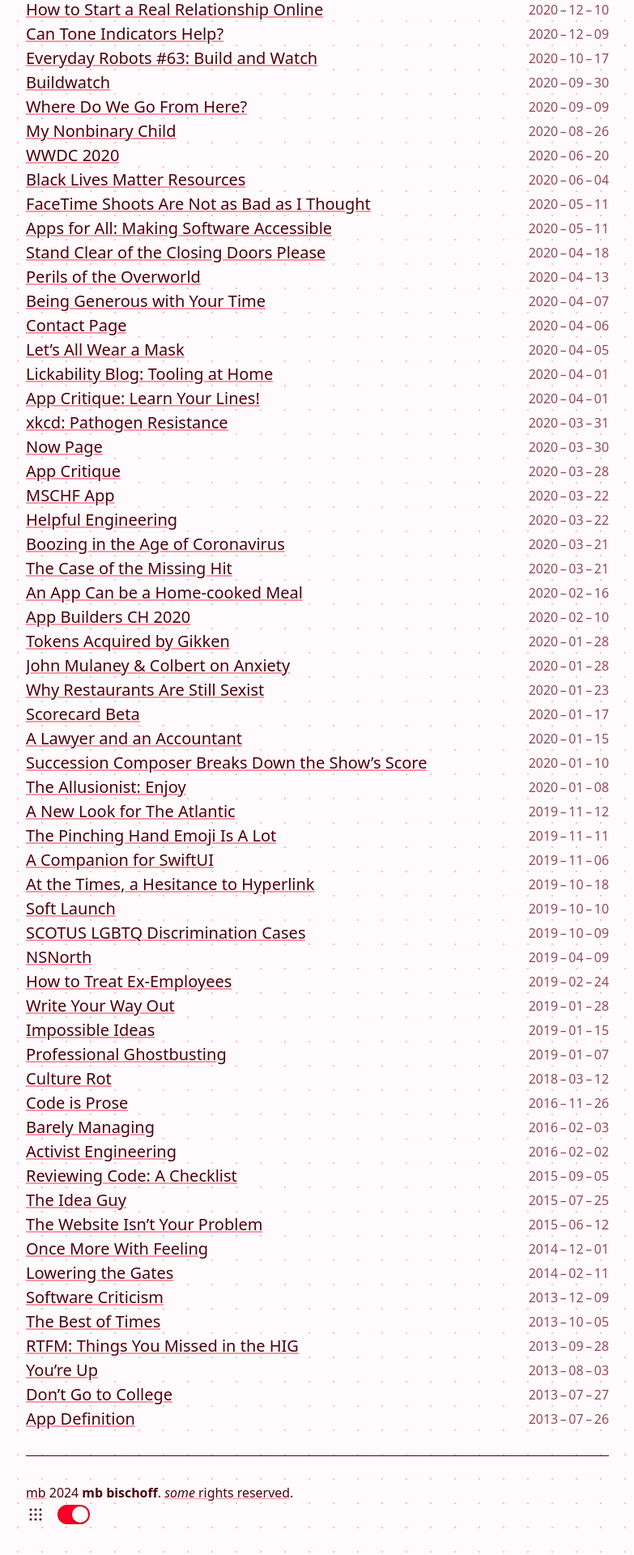
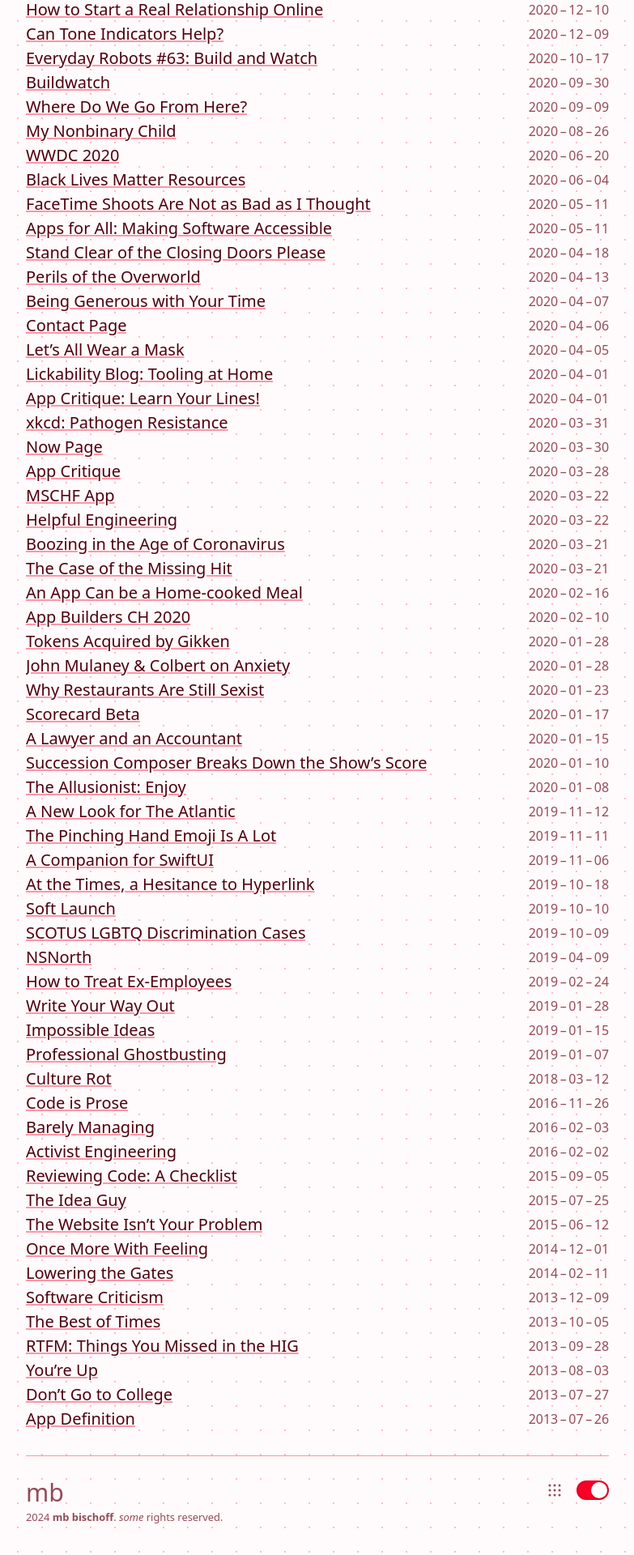
Before and after one commit to mbbischoff/website, a Jekyll site: the page built from index.html, in a window 1280 px wide. Shown: the part 1144-3064 px from the top of the page at 81% size, without its empty margins (248-1031 px from the left). Built offline with Jekyll 4.4.1, drawn with Linux system fonts in a browser that asks for light colours; some web fonts are replaced; the list of posts is cut into pages by our own code; comment, search, counter and statistics services are not loaded; a style sheet for code colours, icons or effects is not loaded.

Commit message:
Footer style updates

```diff
--- a/_sass/layout/footer.scss
+++ b/_sass/layout/footer.scss
@@ -2,16 +2,30 @@
 
 main~footer {
 	padding-block: 1rlh;
-	border-top: var(--border-thickness) solid;
+	border-top: var(--border-thickness) solid var(--link-underline);
+	color: var(--text-secondary);
 
 	text-transform: lowercase;
-	display: flex;
-	justify-content: space-between;
-	align-items: center;
+
+	.legal {
+		display: flex;
+		justify-content: space-between;
+		align-items: flex-start;
+	}
+
+	.initials {
+		display: block;
+		font-size: var(--step-1);
+		line-height: 1rlh;
+	}
 
 	p {
-		font-size: var(--step--1);
+		font-size: var(--step--2);
 		line-height: 1rlh;
+
+		a {
+			text-decoration: none;
+		}
 	}
 
 	.switch {
```
